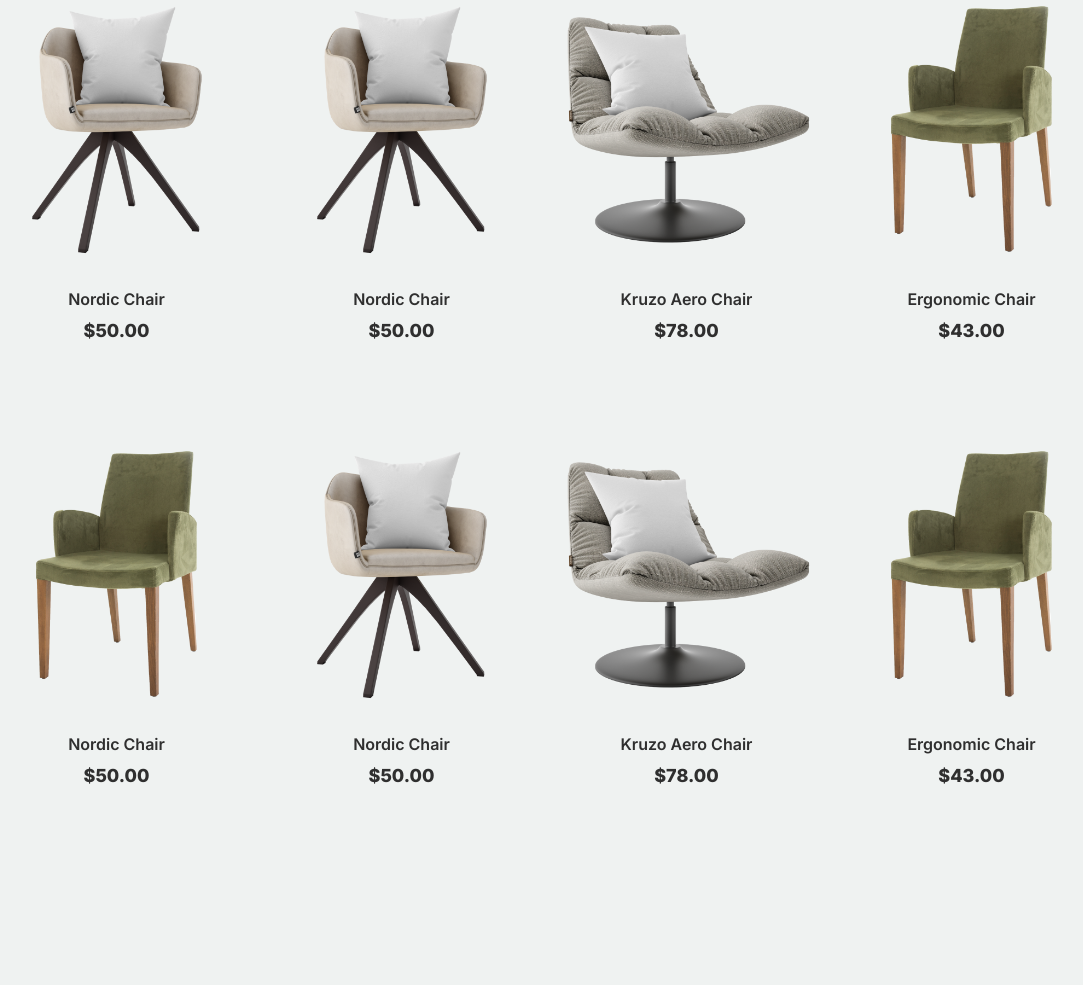
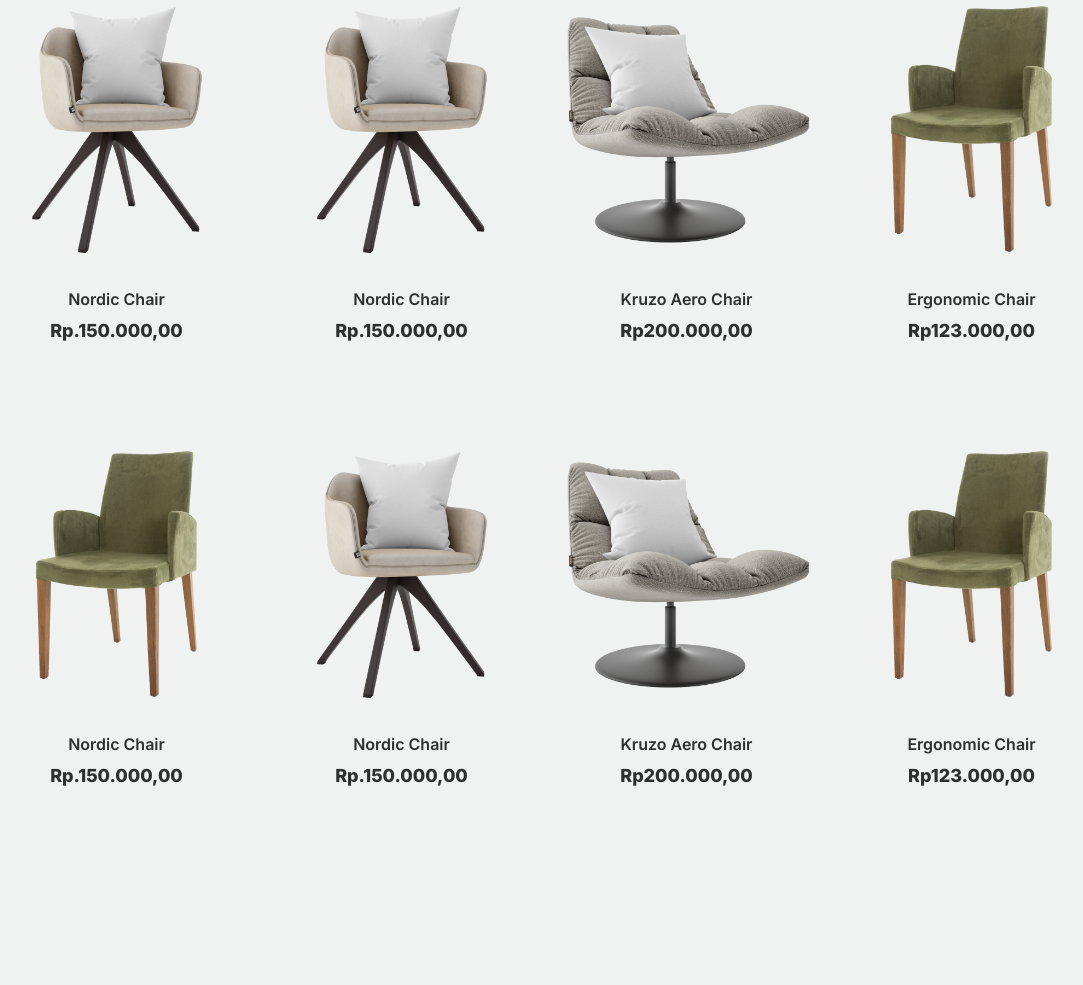
Before and after one commit to nabillassyfa/web-Olshop, a Flask app: page /shop in a window 1280 px wide. Shown: the part 501-1486 px from the top of the page, without its empty margins (96-1179 px from the left). Run offline with Flask 3, Linux system fonts and the light colour scheme; some libraries are stand-ins or nearby versions.

Commit message:
update shop dan cart

```diff
--- a/User/templates/shop.html
+++ b/User/templates/shop.html
@@ -90,7 +90,7 @@
 						<a class="product-item" href="#">
 							<img src="{{ url_for('static', filename='images/product-1.png') }}" class="img-fluid product-thumbnail">
 							<h3 class="product-title">Nordic Chair</h3>
-							<strong class="product-price">$50.00</strong>
+							<strong class="product-price">Rp.150.000,00</strong>
 
 							<span class="icon-cross">
 								<img src="{{ url_for('static', filename='images/cross.svg') }}" class="img-fluid">
@@ -102,12 +102,12 @@
 					<!-- Start Column 2 -->
 					<div class="col-12 col-md-4 col-lg-3 mb-5">
 						<a class="product-item" href="#">
-							<img src="images/product-1.png" class="img-fluid product-thumbnail">
+							<img src="static/images/product-1.png" class="img-fluid product-thumbnail">
 							<h3 class="product-title">Nordic Chair</h3>
-							<strong class="product-price">$50.00</strong>
+							<strong class="product-price">Rp.150.000,00</strong>
 
 							<span class="icon-cross">
-								<img src="images/cross.svg" class="img-fluid">
+								<img src="static/images/cross.svg" class="img-fluid">
 							</span>
 						</a>
 					</div>
@@ -116,9 +116,66 @@
 					<!-- Start Column 3 -->
 					<div class="col-12 col-md-4 col-lg-3 mb-5">
 						<a class="product-item" href="#">
-							<img src="images/product-2.png" class="img-fluid product-thumbnail">
+							<img src="static/images/product-2.png" class="img-fluid product-thumbnail">
 							<h3 class="product-title">Kruzo Aero Chair</h3>
-							<strong class="product-price">$78.00</strong>
+							<strong class="product-price">Rp200.000,00</strong>
+
+							<span class="icon-cross">
+								<img src="static/images/cross.svg" class="img-fluid">
+							</span>
+						</a>
+					</div>
+					<!-- End Column 3 -->
+
+					<!-- Start Column 4 -->
+					<div class="col-12 col-md-4 col-lg-3 mb-5">
+						<a class="product-item" href="#">
+							<img src="static/images/product-3.png" class="img-fluid product-thumbnail">
+							<h3 class="product-title">Ergonomic Chair</h3>
+							<strong class="product-price">Rp123.000,00</strong>
+
+							<span class="icon-cross">
+								<img src="static/images/cross.svg" class="img-fluid">
+							</span>
+						</a>
+					</div>
+					<!-- End Column 4 -->
+
+
+					<!-- Start Column 1 -->
+					<div class="col-12 col-md-4 col-lg-3 mb-5">
+						<a class="product-item" href="#">
+							<img src="static/images/product-3.png" class="img-fluid product-thumbnail">
+							<h3 class="product-title">Nordic Chair</h3>
+							<strong class="product-price">Rp.150.000,00</strong>
+
+							<span class="icon-cross">
+								<img src="static/images/cross.svg" class="img-fluid">
+							</span>
+						</a>
+					</div>
+					<!-- End Column 1 -->
+
+					<!-- Start Column 2 -->
+					<div class="col-12 col-md-4 col-lg-3 mb-5">
+						<a class="product-item" href="#">
+							<img src="static/images/product-1.png" class="img-fluid product-thumbnail">
+							<h3 class="product-title">Nordic Chair</h3>
+							<strong class="product-price">Rp.150.000,00</strong>
+
+							<span class="icon-cross">
+								<img src="static/images/cross.svg" class="img-fluid">
+							</span>
+						</a>
+					</div>
+					<!-- End Column 2 -->
+
+					<!-- Start Column 3 -->
+					<div class="col-12 col-md-4 col-lg-3 mb-5">
+						<a class="product-item" href="#">
+							<img src="static/images/product-2.png" class="img-fluid product-thumbnail">
+							<h3 class="product-title">Kruzo Aero Chair</h3>
+							<strong class="product-price">Rp200.000,00</strong>
 
 							<span class="icon-cross">
 								<img src="images/cross.svg" class="img-fluid">
@@ -130,66 +187,9 @@
 					<!-- Start Column 4 -->
 					<div class="col-12 col-md-4 col-lg-3 mb-5">
 						<a class="product-item" href="#">
-							<img src="images/product-3.png" class="img-fluid product-thumbnail">
+							<img src="static/images/product-3.png" class="img-fluid product-thumbnail">
 							<h3 class="product-title">Ergonomic Chair</h3>
-							<strong class="product-price">$43.00</strong>
-
-							<span class="icon-cross">
-								<img src="images/cross.svg" class="img-fluid">
-							</span>
-						</a>
-					</div>
-					<!-- End Column 4 -->
-
-
-					<!-- Start Column 1 -->
-					<div class="col-12 col-md-4 col-lg-3 mb-5">
-						<a class="product-item" href="#">
-							<img src="images/product-3.png" class="img-fluid product-thumbnail">
-							<h3 class="product-title">Nordic Chair</h3>
-							<strong class="product-price">$50.00</strong>
-
-							<span class="icon-cross">
-								<img src="images/cross.svg" class="img-fluid">
-							</span>
-						</a>
-					</div>
-					<!-- End Column 1 -->
-
-					<!-- Start Column 2 -->
-					<div class="col-12 col-md-4 col-lg-3 mb-5">
-						<a class="product-item" href="#">
-							<img src="images/product-1.png" class="img-fluid product-thumbnail">
-							<h3 class="product-title">Nordic Chair</h3>
-							<strong class="product-price">$50.00</strong>
-
-							<span class="icon-cross">
-								<img src="images/cross.svg" class="img-fluid">
-							</span>
-						</a>
-					</div>
-					<!-- End Column 2 -->
-
-					<!-- Start Column 3 -->
-					<div class="col-12 col-md-4 col-lg-3 mb-5">
-						<a class="product-item" href="#">
-							<img src="images/product-2.png" class="img-fluid product-thumbnail">
-							<h3 class="product-title">Kruzo Aero Chair</h3>
-							<strong class="product-price">$78.00</strong>
-
-							<span class="icon-cross">
-								<img src="images/cross.svg" class="img-fluid">
-							</span>
-						</a>
-					</div>
-					<!-- End Column 3 -->
-
-					<!-- Start Column 4 -->
-					<div class="col-12 col-md-4 col-lg-3 mb-5">
-						<a class="product-item" href="#">
-							<img src="images/product-3.png" class="img-fluid product-thumbnail">
-							<h3 class="product-title">Ergonomic Chair</h3>
-							<strong class="product-price">$43.00</strong>
+							<strong class="product-price">Rp123.000,00</strong>
 
 							<span class="icon-cross">
 								<img src="images/cross.svg" class="img-fluid">
```
Also changed, not shown: User/templates/cart.html (+4 -4 lines).
